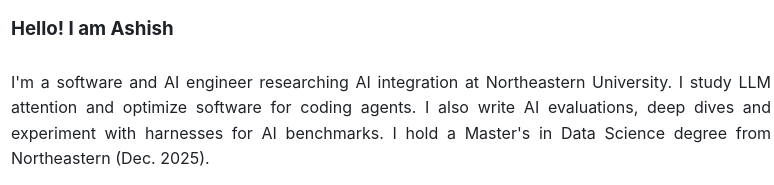
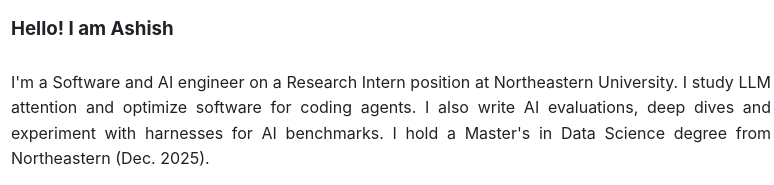
Before and after one commit to ShonenAsh/shonenash.github.io, a website built with Vite: page index.html in a window 1280 px wide. Shown: the part 200-385 px from the top of the page, 249-1023 px from the left. Built offline with nearby package versions, Linux system fonts and the light colour scheme.

Commit message:
Update index.html

```diff
--- a/index.html
+++ b/index.html
@@ -47,7 +47,7 @@
                 <h3> Hello! I am Ashish </h3>
                 <br>
                 <p>
-                    I'm a software and AI engineer researching AI integration at Northeastern University. I study LLM attention and optimize software for coding agents.
+                    I'm a Software and AI engineer on a Research Intern position at Northeastern University. I study LLM attention and optimize software for coding agents.
                     I also write AI evaluations, deep dives and experiment with harnesses for AI benchmarks.
                     I hold a Master's in Data Science degree from Northeastern (Dec. 2025).
                 </p>
```
